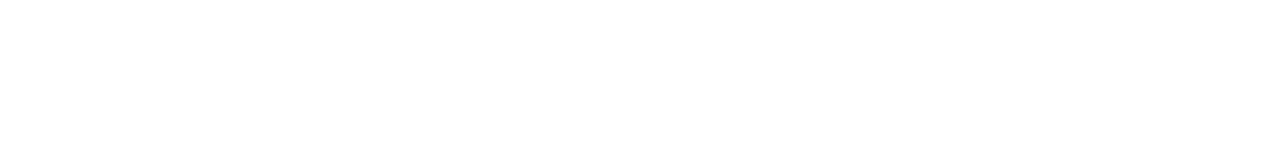
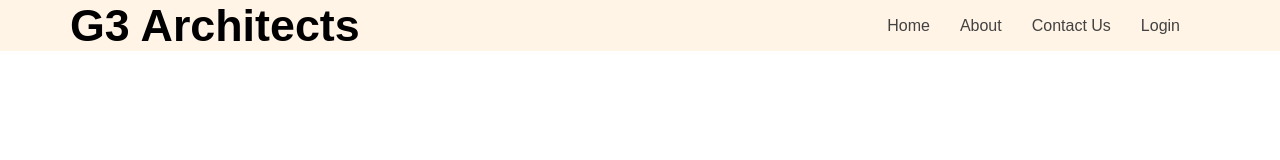
Before and after one commit to Sayma-Shimu/g3-architects-responsive-website, a plain HTML site: page index.html in a window 1280 px wide. Drawn offline with Linux system fonts and the light colour scheme.

Commit message:
navbar added

```diff
--- a/index.html
+++ b/index.html
@@ -1,12 +1,31 @@
 <!DOCTYPE html>
 <html lang="en">
+
 <head>
     <meta charset="UTF-8">
     <meta name="viewport" content="width=device-width, initial-scale=1.0">
-    <title>Document</title>
+    <title>g3 Architects</title>
     <link rel="stylesheet" href="style.css">
 </head>
-<body>
 
+<body class="work-sans-fonts">
+    <header class="bg-light">
+        <nav class="navbar display-flex">
+
+            <h3 class="brand-name">G3 Architects</h3>
+            <ul class="nav-links display-flex ">
+                <li class="nav-item"><a href="" class="nav-link dark-02">Home</a></li>
+                <li class="nav-item"><a href="" class="nav-link dark-02">About</a></li>
+                <li class="nav-item"><a href="" class="nav-link dark-02">Contact Us </a></li>
+                <li class="nav-item"><a href="" class="nav-link dark-02">Login</a></li>
+            </ul>
+        </nav>
+
+        <div class="banner"></div>
+
+    </header>
+    <main></main>
+    <footer></footer>
 </body>
+
 </html>
--- a/style.css
+++ b/style.css
@@ -0,0 +1,55 @@
+*{
+  margin: 0px;
+  padding: 0px;
+}
+
+@import url('https://fonts.googleapis.com/css2?family=Work+Sans:ital,wght@0,100..900;1,100..900&display=swap');
+
+
+.work-sans-fonts {
+  font-family: "Work Sans", sans-serif;
+  font-optical-sizing: auto;
+  font-weight: 400;
+  font-style: normal;
+}
+
+/* shared styles----------- */
+.display-flex{
+  display: flex;
+}
+
+.dark-02{
+  color: #424242;
+}
+
+.bg-light{
+  background-color: rgba(255, 144, 14, 0.1);
+}
+
+/* header styles------------- */
+
+/* navabar related styles----------- */
+.banner, .navbar{
+  width: 1140px;
+  margin:0 auto;
+}
+.navbar{
+justify-content: space-between;
+align-items: center;
+
+}
+
+.nav-item{
+  list-style: none;
+  margin-right: 30px;
+}
+
+.nav-link{
+text-decoration: none;
+font-weight: 500;
+}
+
+.brand-name{
+  font-weight: bold;
+  font-size: 2.8rem;
+}
```
